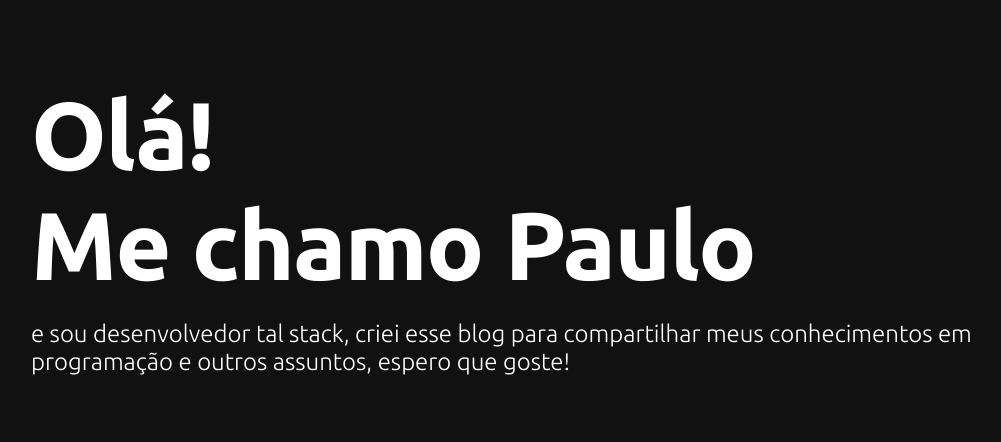
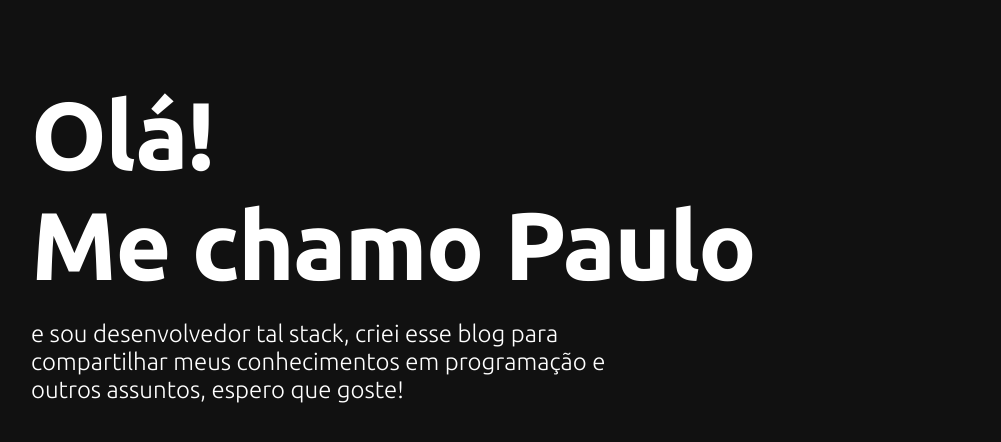
Before and after one commit to paulo-lucas/blog, a Next.js app: page / in a window 1280 px wide. Shown: the top 442 px of the page, without its empty margins (97-1098 px from the left). Built offline with nearby package versions, Linux system fonts and the light colour scheme.

Commit message:
ajuste nos tamanhos e medias

```diff
--- a/pages/_app.js
+++ b/pages/_app.js
@@ -24,6 +24,10 @@ const Container = styled.div`
   * {
     color: white;
   }
+
+  @media(max-width: 800px) {
+    padding: 10vh 5%;
+  }
 `
 
 export default App
--- a/pages/index.js
+++ b/pages/index.js
@@ -35,8 +35,7 @@ const Header = styled.header`
     font-size: 24px;
     line-height: 28px;
     margin-top: 20px;
-    max-width: 100%;
-    min-width: 50%;
+    max-width: 60%;
   }
 
   @media(max-width: 800px) {
@@ -49,6 +48,7 @@ const Header = styled.header`
       font-weight: 300;
       font-size: 18px;
       line-height: 21px;
+      max-width: none;
     }
   }
 `
```
